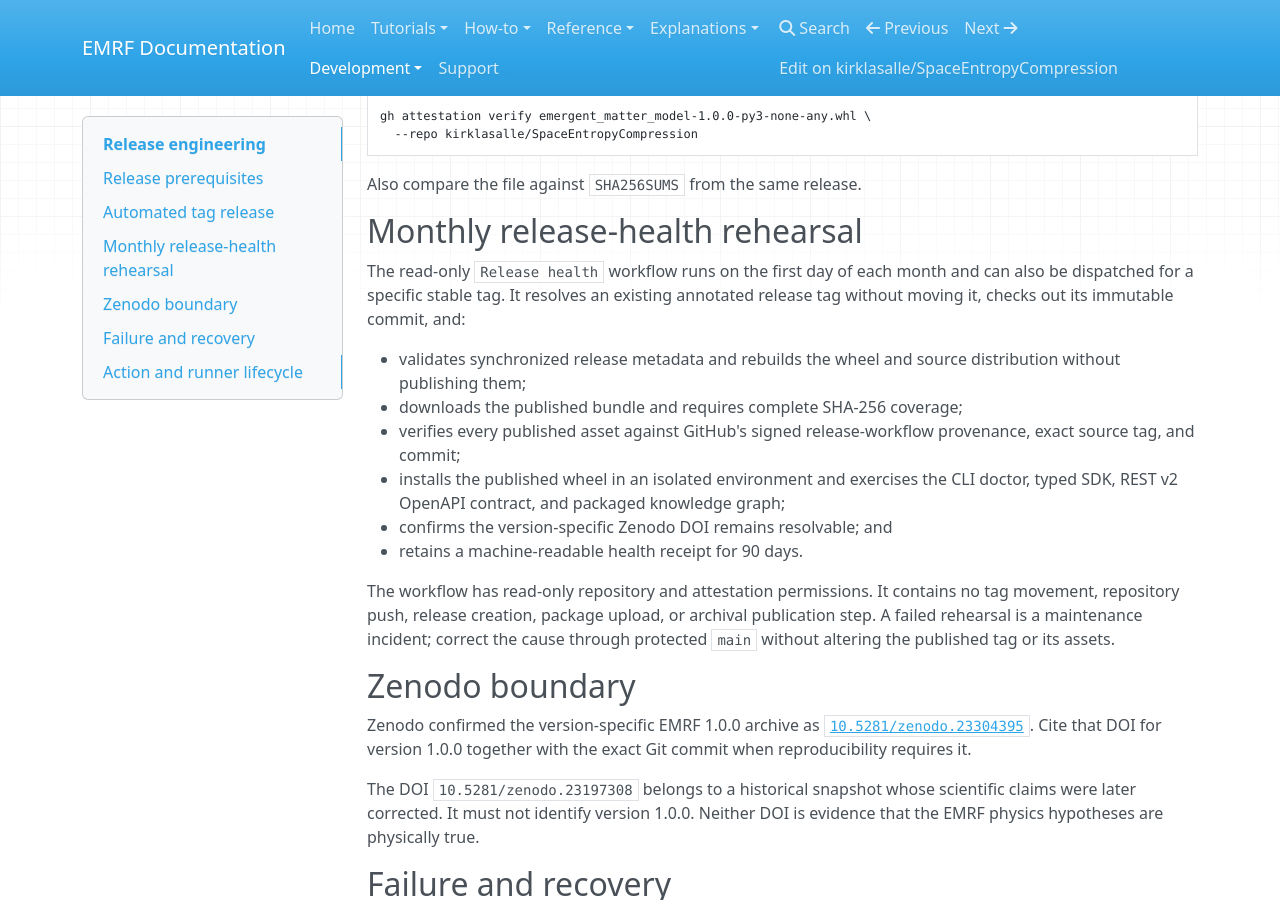
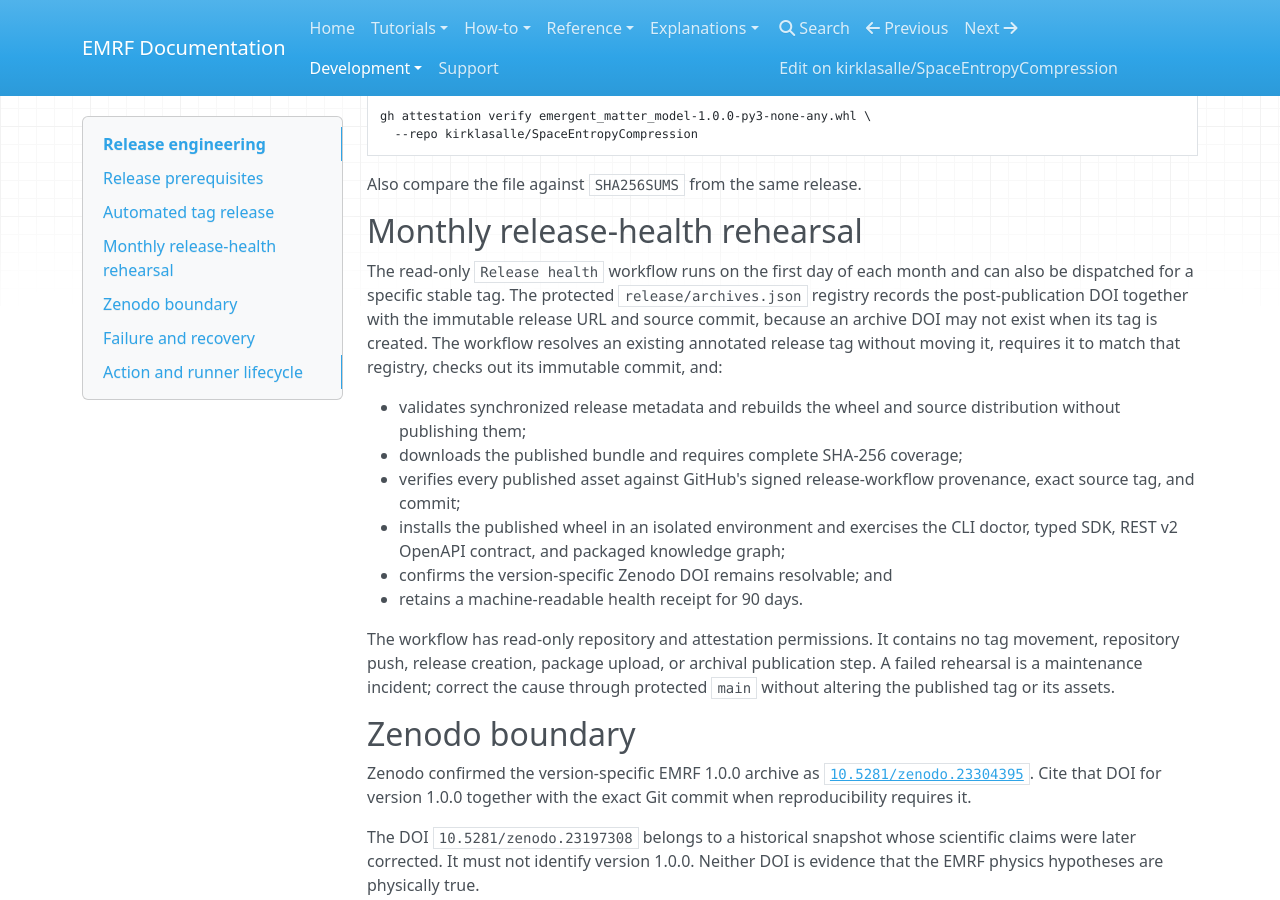
Before and after one commit to kirklasalle/SpaceEntropyCompression, an MkDocs documentation site: the page built from docs/site/development/releases.md, in a window 1280 px wide and 900 px high, scrolled down 713 px. Built offline with MkDocs 1.6.1, drawn with Linux system fonts in a browser that asks for light colours; nearby versions of some CDN libraries.

Commit message:
Bind rehearsals to archive records
Record confirmed post-publication release coordinates on protected main and require the rehearsal tag, source commit, URL, and DOI to match that registry before checking out immutable release source.

Co-authored-by: Copilot <223556219+Copilot@users.noreply.github.com>

```diff
--- a/docs/site/development/releases.md
+++ b/docs/site/development/releases.md
@@ -42,8 +42,12 @@ Also compare the file against `SHA256SUMS` from the same release.
 ## Monthly release-health rehearsal
 
 The read-only `Release health` workflow runs on the first day of each month and
-can also be dispatched for a specific stable tag. It resolves an existing
-annotated release tag without moving it, checks out its immutable commit, and:
+can also be dispatched for a specific stable tag. The protected
+`release/archives.json` registry records the post-publication DOI together with
+the immutable release URL and source commit, because an archive DOI may not
+exist when its tag is created. The workflow resolves an existing annotated
+release tag without moving it, requires it to match that registry, checks out
+its immutable commit, and:
 
 - validates synchronized release metadata and rebuilds the wheel and source
   distribution without publishing them;
```
Also changed, not shown: docs/engineering/FORMALIZATION_IMPLEMENTATION_PLAN.md (+7 -5 lines), 4 other files.
